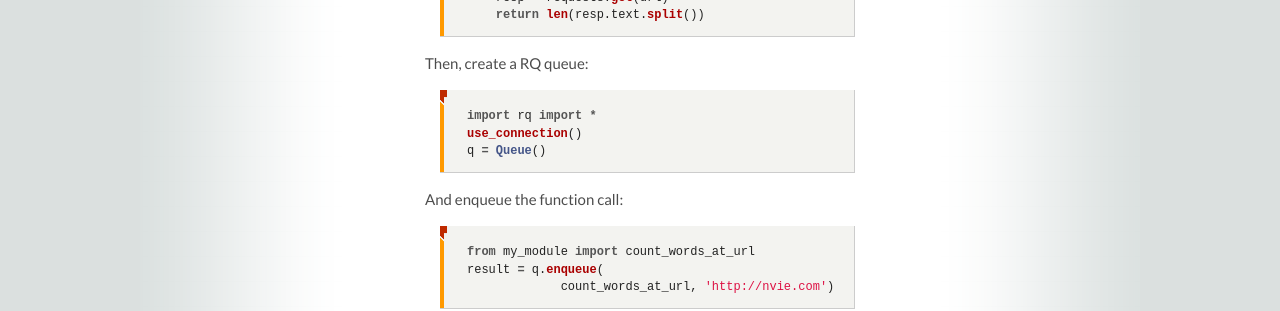
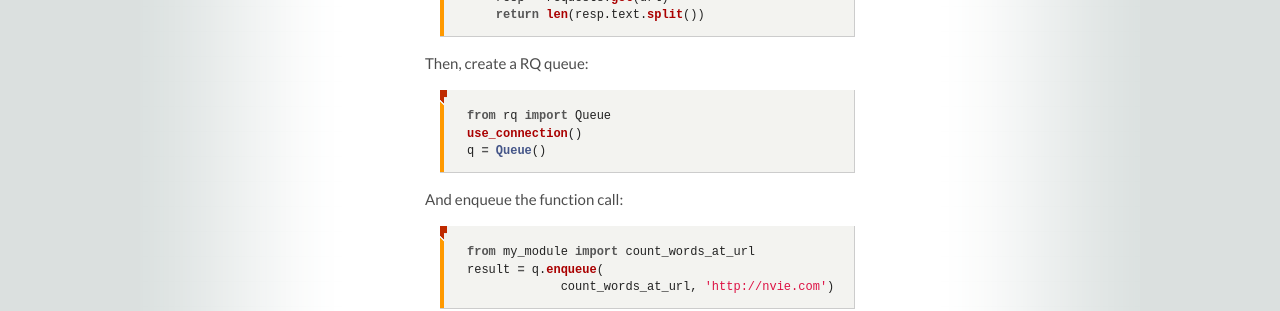
Before and after one commit to rq/rq, a Jekyll site: the page built from index.md, in a window 1280 px wide. Shown: the part 643-954 px from the top of the page. Built offline with Jekyll 4.4.1, drawn with Linux system fonts in a browser that asks for light colours; some web fonts are replaced; Markdown is read by kramdown in place of the engine named in the settings.

Commit message:
Update index.md

```diff
--- a/index.md
+++ b/index.md
@@ -24,7 +24,7 @@ def count_words_at_url(url):
 Then, create a RQ queue:
 
 {% highlight python %}
-import rq import *
+from rq import Queue
 use_connection()
 q = Queue()
 {% endhighlight %}
```
